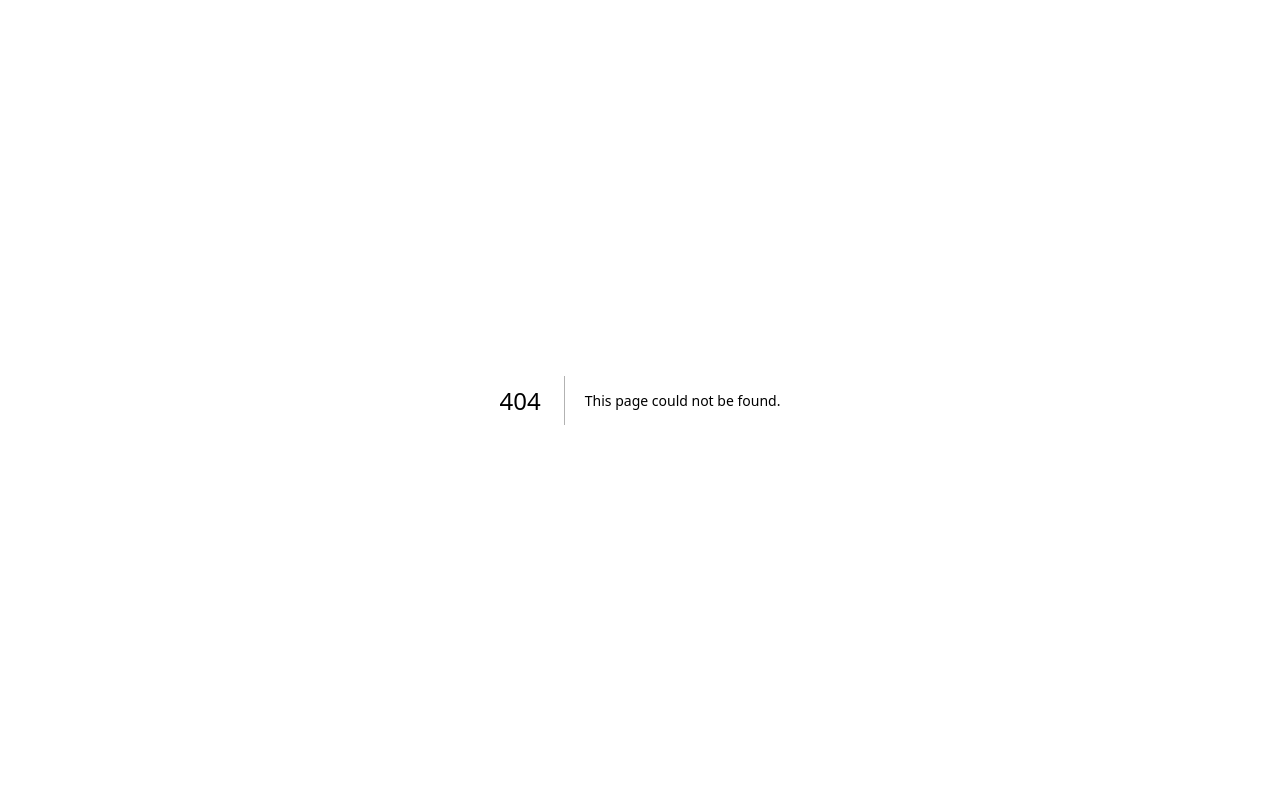
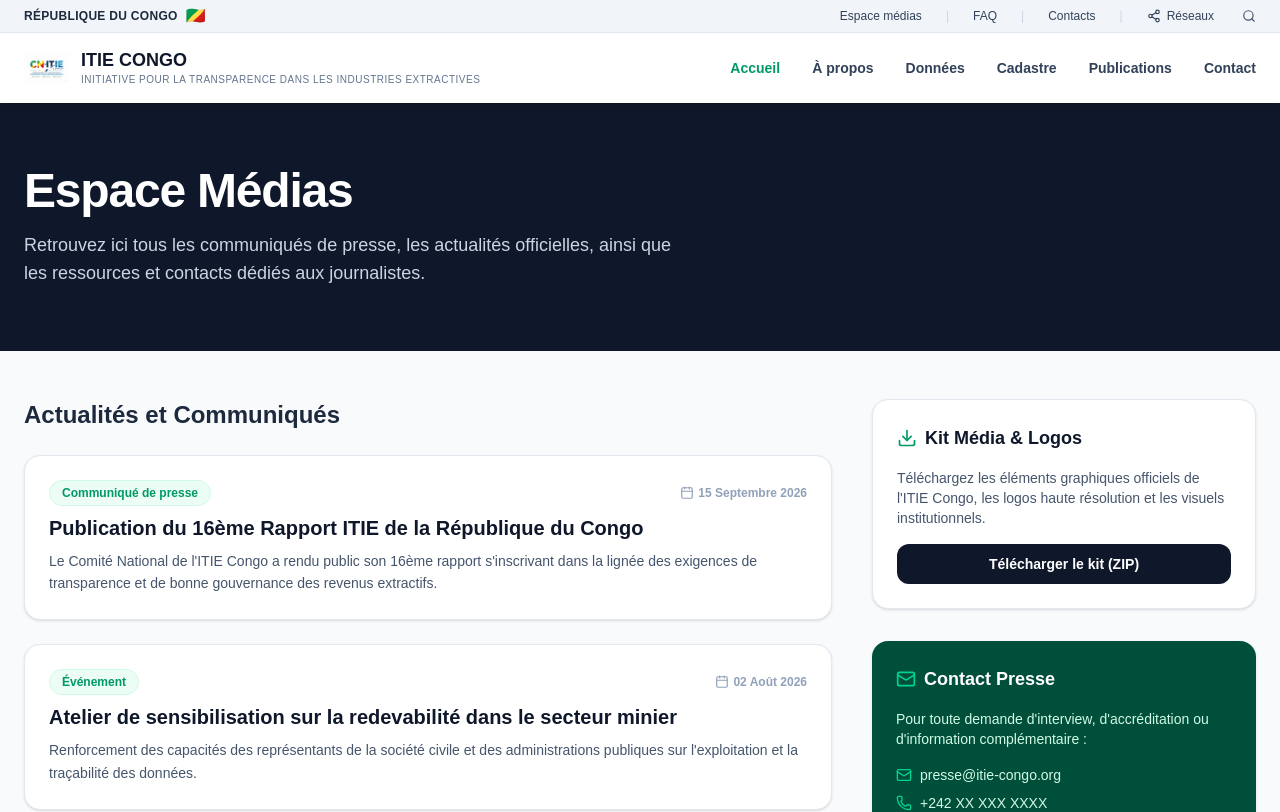
Before and after one commit to athysdavid-hash/cn-itie-congo, a Next.js app: page /medias in a window 1280 px wide. Before the commit this address had no page. Shown: the top 812 px of the page. Built offline with nearby package versions, Linux system fonts and the light colour scheme.

Commit message:
Ajout de la page Espace Medias

```diff
--- /dev/null
+++ b/app/medias/page.tsx
@@ -0,0 +1,101 @@
+import React from 'react';
+import Header from '@/components/Header';
+import { FileText, Download, Mail, Phone, Calendar } from 'lucide-react';
+
+export default function MediasPage() {
+  const pressReleases = [
+    {
+      title: "Publication du 16ème Rapport ITIE de la République du Congo",
+      date: "15 Septembre 2026",
+      category: "Communiqué de presse",
+      description: "Le Comité National de l'ITIE Congo a rendu public son 16ème rapport s'inscrivant dans la lignée des exigences de transparence et de bonne gouvernance des revenus extractifs."
+    },
+    {
+      title: "Atelier de sensibilisation sur la redevabilité dans le secteur minier",
+      date: "02 Août 2026",
+      category: "Événement",
+      description: "Renforcement des capacités des représentants de la société civile et des administrations publiques sur l'exploitation et la traçabilité des données."
+    },
+    {
+      title: "Mise à jour du cadastre minier et forestier",
+      date: "12 Juin 2026",
+      category: "Ressource",
+      description: "Consultation publique des données cartographiques et des attributions de permis dans le respect des standards internationaux."
+    }
+  ];
+
+  return (
+    <div className="min-h-screen bg-slate-50 text-slate-900">
+      <Header />
+
+      {/* En-tête de la page */}
+      <div className="bg-slate-900 text-white py-16 px-6">
+        <div className="max-w-7xl mx-auto">
+          <h1 className="text-3xl md:text-5xl font-extrabold tracking-tight">Espace Médias</h1>
+          <p className="mt-4 text-slate-300 max-w-2xl text-base md:text-lg">
+            Retrouvez ici tous les communiqués de presse, les actualités officielles, ainsi que les ressources et contacts dédiés aux journalistes.
+          </p>
+        </div>
+      </div>
+
+      {/* Contenu principal */}
+      <div className="max-w-7xl mx-auto py-12 px-6 grid grid-cols-1 lg:grid-cols-3 gap-10">
+
+        {/* Liste des communiqués / actualités (2 colonnes) */}
+        <div className="lg:col-span-2 space-y-6">
+          <h2 className="text-2xl font-bold text-slate-800">Actualités et Communiqués</h2>
+
+          {pressReleases.map((item, index) => (
+            <div key={index} className="bg-white p-6 rounded-2xl shadow-sm border border-slate-200 hover:shadow-md transition-shadow">
+              <div className="flex items-center justify-between text-xs text-emerald-600 font-semibold mb-2">
+                <span className="bg-emerald-50 px-3 py-1 rounded-full border border-emerald-100">{item.category}</span>
+                <span className="flex items-center gap-1 text-slate-400">
+                  <Calendar className="w-3.5 h-3.5" /> {item.date}
+                </span>
+              </div>
+              <h3 className="text-xl font-bold text-slate-900 mt-2">{item.title}</h3>
+              <p className="text-slate-600 mt-2 text-sm leading-relaxed">{item.description}</p>
+            </div>
+          ))}
+        </div>
+
+        {/* Sidebar : Kit média & Contacts (1 colonne) */}
+        <div className="space-y-8">
+
+          {/* Bloc Kit Média */}
+          <div className="bg-white p-6 rounded-2xl shadow-sm border border-slate-200">
+            <h3 className="text-lg font-bold text-slate-900 mb-4 flex items-center gap-2">
+              <Download className="w-5 h-5 text-emerald-600" /> Kit Média & Logos
+            </h3>
+            <p className="text-sm text-slate-600 mb-4">
+              Téléchargez les éléments graphiques officiels de l'ITIE Congo, les logos haute résolution et les visuels institutionnels.
+            </p>
+            <button className="w-full py-2.5 bg-slate-900 hover:bg-slate-800 text-white font-semibold text-sm rounded-xl transition-colors text-center block">
+              Télécharger le kit (ZIP)
+            </button>
+          </div>
+
+          {/* Bloc Contact Presse */}
+          <div className="bg-emerald-900 text-white p-6 rounded-2xl shadow-sm">
+            <h3 className="text-lg font-bold mb-4 flex items-center gap-2">
+              <Mail className="w-5 h-5 text-emerald-400" /> Contact Presse
+            </h3>
+            <p className="text-sm text-emerald-100 mb-4">
+              Pour toute demande d'interview, d'accréditation ou d'information complémentaire :
+            </p>
+            <div className="space-y-2 text-sm">
+              <div className="flex items-center gap-2 text-emerald-100">
+                <Mail className="w-4 h-4 text-emerald-400" /> presse@itie-congo.org
+              </div>
+              <div className="flex items-center gap-2 text-emerald-100">
+                <Phone className="w-4 h-4 text-emerald-400" /> +242 XX XXX XXXX
+              </div>
+            </div>
+          </div>
+
+        </div>
+
+      </div>
+    </div>
+  );
+}
--- a/components/Stats.tsx
+++ b/components/Stats.tsx
@@ -1,52 +1,50 @@
-import { Users, Calendar, FileText, ShieldCheck } from 'lucide-react';
+import React from 'react';
+import { Users, FileText, Calendar, ShieldCheck } from 'lucide-react';
+
+const stats = [
+  {
+    icon: Users,
+    value: '3 Collèges',
+    label: 'Gouvernement, Entreprises, Société civile',
+  },
+  {
+    icon: Calendar,
+    value: 'Depuis 2004',
+    label: 'Le Congo est pays membre de l\'ITIE',
+  },
+  {
+    icon: FileText,
+    value: '16 Rapports ITIE',
+    label: 'Publiés et accessibles au public',
+  },
+  {
+    icon: ShieldCheck,
+    value: 'Transparence',
+    label: 'Norme internationale de bonne gouvernance',
+  },
+];
 
 export default function Stats() {
   return (
-    <section className="bg-slate-950 text-white border-b border-slate-800">
-      <div className="grid grid-cols-1 md:grid-cols-2 lg:grid-cols-4 gap-6 max-w-7xl mx-auto px-6 py-8">
-        {/* Carte 1 */}
-        <div className="bg-slate-900/60 border border-slate-800 p-6 rounded-2xl flex items-center gap-4">
-          <div className="p-3 bg-emerald-500/10 text-emerald-400 rounded-xl">
-            <Users className="w-6 h-6" />
-          </div>
-          <div>
-            <h3 className="text-xl font-bold text-white">3 Collèges</h3>
-            <p className="text-xs text-slate-400 mt-1">Gouvernement, Entreprises, Société civile</p>
-          </div>
-        </div>
-
-        {/* Carte 2 : Date d'adhésion */}
-        <div className="bg-slate-900/60 border border-slate-800 p-6 rounded-2xl flex items-center gap-4">
-          <div className="p-3 bg-emerald-500/10 text-emerald-400 rounded-xl">
-            <Calendar className="w-6 h-6" />
-          </div>
-          <div>
-            <h3 className="text-xl font-bold text-white">10 Juin 2004</h3>
-            <p className="text-xs text-slate-400 mt-1">Date d'adhésion du Congo à l'ITIE</p>
-          </div>
-        </div>
-
-        {/* Carte 3 : Nombre de rapports */}
-        <div className="bg-slate-900/60 border border-slate-800 p-6 rounded-2xl flex items-center gap-4">
-          <div className="p-3 bg-emerald-500/10 text-emerald-400 rounded-xl">
-            <FileText className="w-6 h-6" />
-          </div>
-          <div>
-            <h3 className="text-xl font-bold text-white">16 Rapports ITIE</h3>
-            <p className="text-xs text-slate-400 mt-1">Publiés et accessibles au public</p>
-          </div>
-        </div>
-
-        {/* Carte 4 */}
-        <div className="bg-slate-900/60 border border-slate-800 p-6 rounded-2xl flex items-center gap-4">
-          <div className="p-3 bg-emerald-500/10 text-emerald-400 rounded-xl">
-            <ShieldCheck className="w-6 h-6" />
-          </div>
-          <div>
-            <h3 className="text-xl font-bold text-white">Transparence</h3>
-            <p className="text-xs text-slate-400 mt-1">Redevabilité et bonne gouvernance</p>
-          </div>
-        </div>
+    <section className="bg-slate-900 border-t border-slate-800 text-white py-10 px-6">
+      <div className="max-w-7xl mx-auto grid grid-cols-1 md:grid-cols-2 lg:grid-cols-4 gap-6">
+        {stats.map((stat, index) => {
+          const Icon = stat.icon;
+          return (
+            <div
+              key={index}
+              className="flex items-center gap-4 bg-slate-800/60 p-5 rounded-2xl border border-slate-700/50 backdrop-blur-sm"
+            >
+              <div className="p-3 bg-emerald-500/10 text-emerald-400 rounded-xl border border-emerald-500/20">
+                <Icon className="w-6 h-6" />
+              </div>
+              <div>
+                <div className="text-xl font-bold text-white">{stat.value}</div>
+                <div className="text-xs text-slate-400 mt-0.5">{stat.label}</div>
+              </div>
+            </div>
+          );
+        })}
       </div>
     </section>
   );
```
